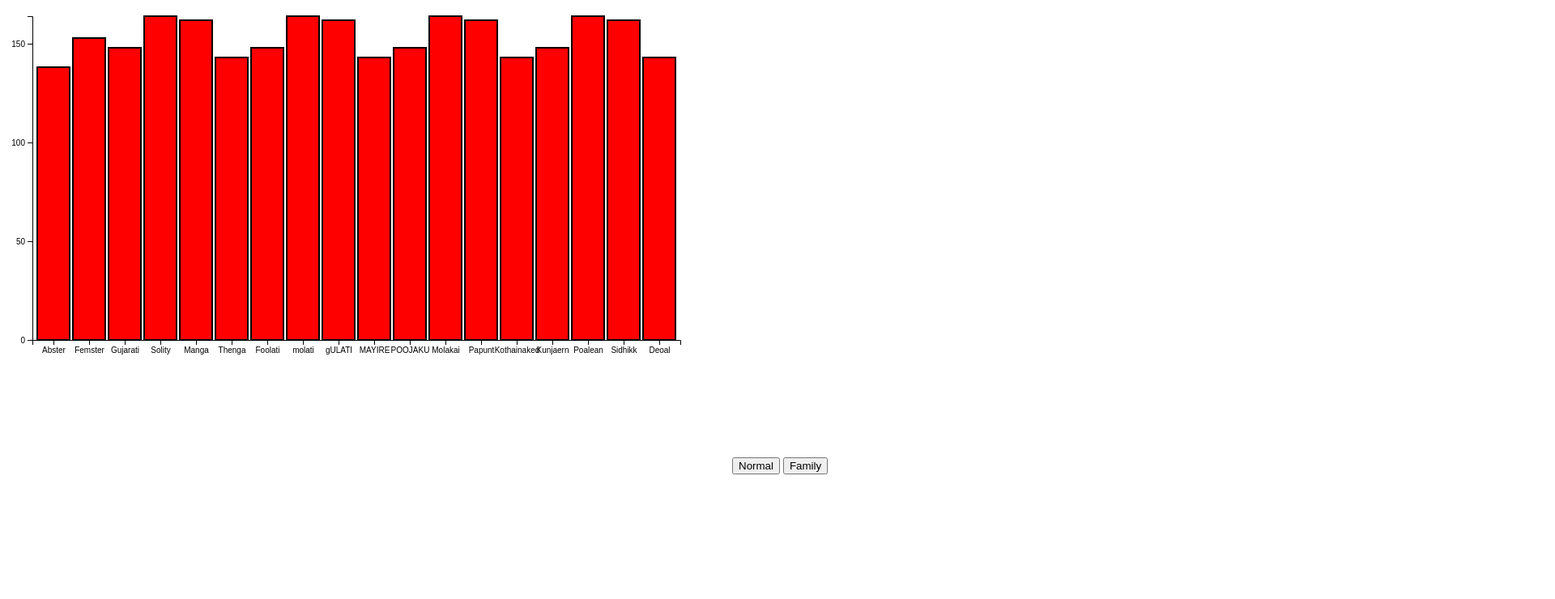
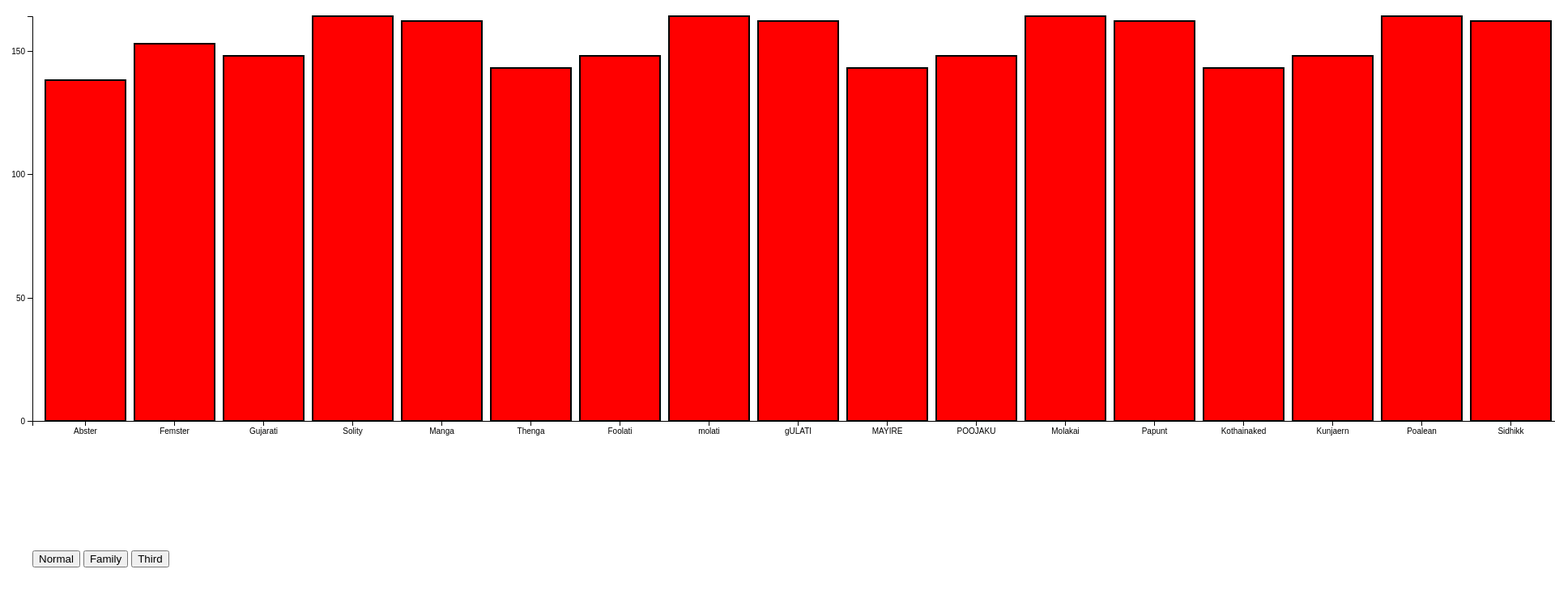
Before and after one commit to SudhanAnnamalai/sudhanannamalai.github.io, a plain HTML site: page barchart_Animation.html in a window 1280 px wide. Shown: the top 740 px of the page at 81% size, 1920 px wide, since content can reach past the window. Drawn offline with nearby package versions, Linux system fonts and the light colour scheme.

Commit message:
Update barchart_Animation.html

```diff
--- a/barchart_Animation.html
+++ b/barchart_Animation.html
@@ -27,12 +27,13 @@
     </head>
 
 <body>
-    <script src="https://d3js.org/d3.v4.min.js"></script>
+   <script src="https://d3js.org/d3.v4.min.js"></script>
 
     <svg>
     </svg>
     <button onclick=normal()> Normal</button>
     <button onclick=family()> Family</button>
+    <button onclick=third()> Third</button>
     <script>
 
     var margin = {
@@ -42,8 +43,8 @@
     left :50
 };
 
-    let width = 800;
-    let height = 400;
+    let width = 2000;
+    let height = 500;
 
     let svg = d3.select("svg")
     .attr("width", width+margin.right+margin.left)
@@ -92,8 +93,19 @@
       var data1 = [
         { gpa: "Annamalai", height: 158 },
         { gpa: "Sivagami", height: 145 },
-        { gpa: "Karthi", height: 189 },
-        { gpa: "Sudharsan", height: 191 }
+        { gpa: "Sudharsan", height: 189 },
+        { gpa: "Karthi", height: 191 }
+
+
+      ]
+
+       var data2 = [
+        { gpa: "Shivam", height: 178 },
+        { gpa: "Parvathi", height: 165 },
+        { gpa: "Vinayagar", height: 199 },
+        { gpa: "Murugar", height: 200 },
+           { gpa: "Valli", height: 158 },
+        { gpa: "Dheivanai", height: 145 }
       ]
 
       //var flag = true;
@@ -111,6 +123,8 @@
          if (data==data0){
     color = "red";
 
+} else if (data == data2){
+    color = "lightblue"
 }
     else{
         color  = "blue";
@@ -140,7 +154,7 @@
          .attr("height",0)
          .remove()
 
-        bars.transition(t)
+        bars.transition(f)
          .attr("x", (d) => {return x(d.gpa);})
          .style("fill",color)
          .attr("width", x.bandwidth())
@@ -172,6 +186,9 @@
             update(data1);
         }
 
+        function third(){
+            update(data2);
+        }
 
 
 
```
